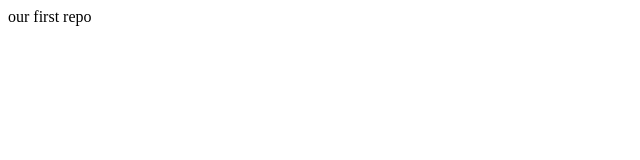
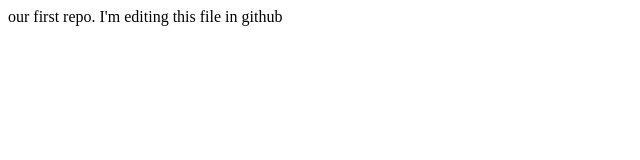
Before and after one commit to x-karlitox/git-couse-repo, a plain HTML site: page index.html in a window 1280 px wide. Shown: the whole page, without its empty margins (0-640 px from the left). Drawn offline with Linux system fonts and the light colour scheme.

Commit message:
editing in github

```diff
--- a/index.html
+++ b/index.html
@@ -1,6 +1,6 @@
 <!DOCTYPE html>
 <html>
 <body>
-	our first repo
+	our first repo. I'm editing this file in github
 </body>
 </html>
```
